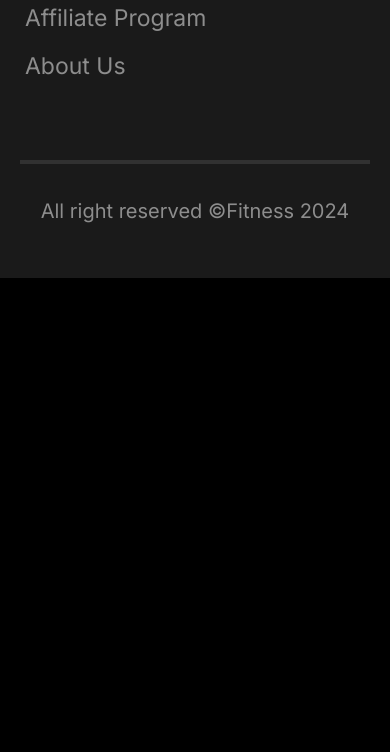
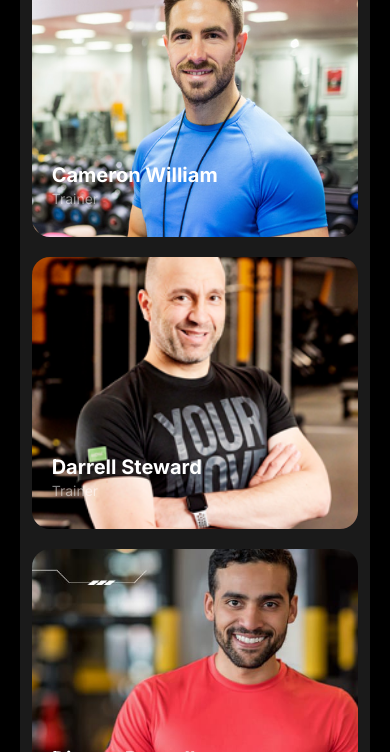
Before and after one commit to ZubairAlMamun2/Assignment-2, a plain HTML site: page index.html in a window 390 px wide. Shown: the part 700-1452 px from the top of the page. Before the commit the page ends 978 px from the top, so only its background shows below. Drawn offline with Linux system fonts and the light colour scheme.

Commit message:
meet section done

```diff
--- a/index.html
+++ b/index.html
@@ -165,8 +165,47 @@
         </div>
        </section> -->
       <!-- Run section end -->
+
+      <!-- Meet section start -->
+       <section class="meet-section-container">
+        <h1>Meet Our Team</h1>
+        <p>We believe fitness should be accessible to everyone, everywhere, regardless of income or access to a gym.</p>
+        <div class="meet-section-div">
+            <div>
+                <img src="./assets/images/trainer1.png" alt="">
+                <h3>Jerome Bill</h3>
+                <p>Trainer</p>
+            </div>
+            <div>
+                <img src="./assets/images/trainer2.png" alt="">
+                <h3>Cameron William</h3>
+                <p>Trainer</p>
+            </div>
+            <div>
+                <img src="./assets/images/trainer3.png" alt="">
+                <h3>Darrell Steward</h3>
+                <p>Trainer</p>
+            </div>
+            <div>
+                <img src="./assets/images/trainer4.png" alt="">
+                <h3>Dianne Russell</h3>
+                <p>Trainer</p>
+            </div>
+            <div>
+                <img src="./assets/images/trainer5.png" alt="">
+                <h3>Cody Fisher</h3>
+                <p>Trainer</p>
+            </div>
+            <div>
+                <img src="./assets/images/trainer6.png" alt="">
+                <h3>Theresa Webb</h3>
+                <p>Trainer</p>
+            </div>
+        </div>
+       </section>
+      <!-- Meet section end -->
     </body>
-    <footer>
+    <!-- <footer>
         <section class="footer-container">
             <div class="footer-content">
                 <div class="footer-div-1">
@@ -198,7 +237,7 @@
             <hr>
             <p>All right reserved &copy;Fitness 2024</p>
         </section>
-    </footer>
+    </footer> -->
 
 </body>
 </html>
--- a/styles/style.css
+++ b/styles/style.css
@@ -455,6 +455,66 @@ body{
 /* Run section end */
 
 
+/* Meet section start */
+.meet-section-container{
+    max-width: 1060px;
+    height: 782px;
+    margin: 88px auto 0 auto;
+}
+.meet-section-container h1{
+    color: rgb(255, 255, 255);
+    font-family: Inter;
+    font-size: 48px;
+    text-align: center;
+}
+.meet-section-container>p{
+    margin-top: 14px;
+}
+.meet-section-container p{
+    color: rgba(255, 255, 255, 0.5);
+    font-family: Inter;
+    font-size: 14px;
+    text-align: center;
+
+}
+.meet-section-div{
+    max-width: 1060px;
+    height: 604px;
+    margin-top: 58px;
+    display: grid;
+    grid-template-columns: repeat(3,1fr);
+    border-radius: 18px;
+    background: rgba(255, 255, 255, 0.1);
+    padding: 20px;
+}
+.meet-section-div>div{
+    max-width: 326.67px;
+    height: 272px;
+    position: relative;
+}
+.meet-section-div>div>img{
+    width: 100%;
+    height: 100%;
+    border-radius: 18px;
+    object-fit: cover;
+}
+.meet-section-div h3{
+    position: absolute;
+    bottom: 50px;
+    left: 20px;
+    color: rgb(255, 255, 255);
+    font-family: Inter;
+    font-size: 20px;
+    font-weight: bold;
+}
+.meet-section-div p{
+    position: absolute;
+    bottom: 30px;
+    left: 20px;
+}
+/* Meet section end */
+
+
 /* footer section start */
 .footer-container{
     max-width: 1440px;
@@ -528,6 +588,9 @@ body{
     margin-top: 35px;
 }
 /* footer section end */
+
+
+
 
 
 
@@ -692,7 +755,31 @@ body{
     }
     /* Run section end */
 
-
+    /* meet section start */
+    .meet-section-container{
+        width: 100%;
+        height: auto;
+        margin: 66px auto 0 auto;
+        padding: 20px;
+    }
+    .meet-section-div{
+        width: 100%;
+        height: auto;
+        margin-top: 58px;
+        display: flex;
+        flex-direction: column;
+        align-items: center;
+        gap: 20px;
+        border-radius: 18px;
+        background: rgba(255, 255, 255, 0.1);
+        padding: 20px;
+    }
+    .meet-section-div>div{
+        width: 326.67px;
+        height: 272px;
+        position: relative;
+    }
+    /* meet section end */
 
     /* footer section start */
     .footer-container{
```
